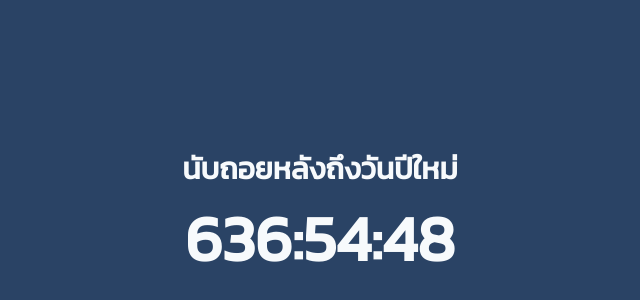
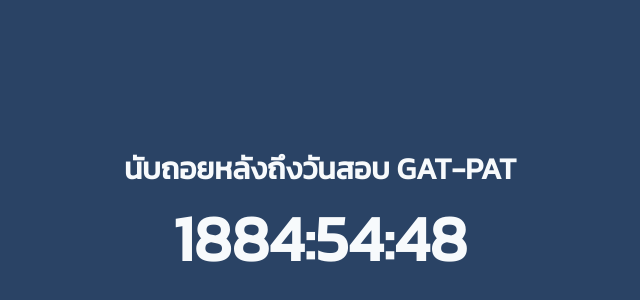
Before and after one commit to pontakornth/new-year-countdown, a Vue app: page / in a window 1280 px wide. Shown: the part 184-484 px from the top of the page, without its empty margins (320-960 px from the left). Built offline with nearby package versions, Linux system fonts and the light colour scheme.

Commit message:
Change NY to GAT/PAT countdown

```diff
--- a/package.json
+++ b/package.json
@@ -1,6 +1,6 @@
 {
-  "name": "new-year-counter",
-  "version": "0.1.0",
+  "name": "pontakorn-countdown",
+  "version": "1.1.0",
   "private": true,
   "scripts": {
     "serve": "vue-cli-service serve",
--- a/src/components/Counter.vue
+++ b/src/components/Counter.vue
@@ -1,11 +1,11 @@
 <template>
   <div class="text-gray-100 rounded-lg">
-    <h5 class="text-3xl text-center">นับถอยหลังถึงวันปีใหม่</h5>
-   <h1 v-if="beforeNewYear" :class="`text-center font-display text-6xl ${willBlink ? 'blinking' : ''}`">
+    <h5 class="text-3xl text-center">นับถอยหลังถึงวันสอบ GAT-PAT</h5>
+   <h1 v-if="beforeDestination" :class="`text-center font-display text-6xl ${willBlink ? 'blinking' : ''}`">
      {{hours}}:{{displayMinutes}}:{{displaySeconds}}
   </h1>
-  <h1 v-else class="font-display text-6xl">
-    สุนสันต์วันปีใหม่ เย้ !
+  <h1 v-else class="font-display text-center text-6xl">
+    อ้ากกกกกกกกกกกกกกกกก
   </h1>
   </div>
 </template>
@@ -21,14 +21,14 @@
   private seconds: number = 0;
   private displayMinutes: string = '0';
   private displaySeconds: string = '0';
-  private beforeNewYear = true;
+  private beforeDestination = true;
   private willBlink = false;
   public mounted(): void {
     setInterval(this.countdown, 1000);
   }
   private countdown(): void {
     const now: number = Date.now();
-    const newYear: Date = new Date('01/01/2020') ;
+    const destination: Date = new Date('2020-02-22') ;
 
     // Milliseconds of format
     const mSeconds: number = 1000;
@@ -36,12 +36,12 @@
     const mHours: number = mMinutes * 60;
 
     // Calculation
-    const timeDiff = newYear.getTime() - now;
+    const timeDiff = destination.getTime() - now;
     if (timeDiff <= (10 * mSeconds)) {
       this.willBlink = true;
     }
     if (timeDiff <= 0) {
-      this.beforeNewYear = false;
+      this.beforeDestination = false;
     }
     this.hours = Math.floor(timeDiff / mHours);
     this.minutes = Math.floor((timeDiff % mHours) / mMinutes);
```
